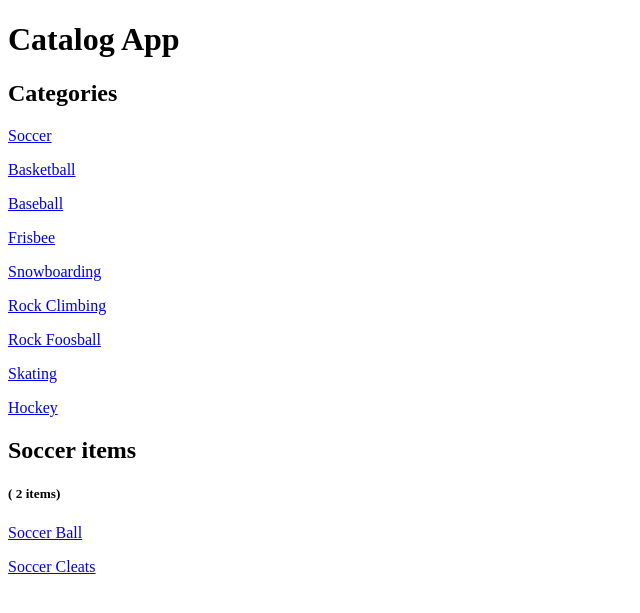
After one commit to arbidha/Item_Catalog, a Flask app: page /catalog/Soccer/items in a window 1280 px wide. The commit adds this page. Shown: the top 613 px of the page, without its empty margins (0-640 px from the left). Run offline with Flask 2, Linux system fonts and the light colour scheme.

Commit message:
Added CatalogList.html and categoryItem.html

```diff
--- a/Demodatawithuser.py
+++ b/Demodatawithuser.py
@@ -26,7 +26,7 @@ session.add(User1)
 session.commit()
 
 # Category Soccer
-category1 = Category(user_id=1, name="Scoccer")
+category1 = Category(user_id=1, name="Soccer")
 
 session.add(category1)
 session.commit()
@@ -44,7 +44,7 @@ Item1 = CategoryItem(user_id=1, title="Soccer Cleats", description="A Flyknit up
 session.add(Item1)
 session.commit()
 
-print "Scoccer added"
+print "Soccer added"
 
 # Category Basketball
 category2 = Category(user_id=1, name="Basketball")
--- a/application.py
+++ b/application.py
@@ -13,8 +13,10 @@ Base.metadata.bind = engine
 DBSession = sessionmaker(bind=engine)
 session = DBSession()
 
+# ---------------------------------------------------------
+# Function shows all catalog items including latest 5 item
+# ---------------------------------------------------------
 
-# Function shows all catalog items including latest items
 @app.route('/')
 @app.route('/catalog')
 def showCatalog():
@@ -23,13 +25,28 @@ def showCatalog():
     #return "This page will show all catalog items with latest added items"
     return render_template('catalog.html',category = category, latestItems = latestItems)
 
+# ---------------------------------------------------------
 # Function shows all items in a specific category
-@app.route('/catalog/<int:category_id>/items')
-def showCategoryItem(category_id):
-    return "This page will display information about the seleted item from specific category"
-    #return render_template('categoryItem.html',category = category)
+# ---------------------------------------------------------
+
+@app.route('/catalog/<string:category_name>/items',methods =['GET','POST'])
+def showCategoryItem(category_name):
+    category = session.query(Category)
+    #category_name = category_name[0]
+    #print category_name
+    categoryId = session.query(Category).filter_by(name = category_name).one()
+    categoryid = categoryId.id
+    print categoryid
+    categoryItems = session.query(CategoryItem).filter_by(category_id = categoryid).all()
+    print categoryItems
+    categoryName = session.query(Category).filter_by(id = categoryid).one()
+    count = session.query(CategoryItem).filter_by(category_id = categoryid).count()
+    #return "This page will display information about the seleted item from specific category %s ", category_name
+    #return "categoryid"
+    return render_template('categoryItem.html',category = category, items = categoryItems , categoryName = categoryName, count = count)
 
 # Function shows specific information about that item
+#@app.route('/catalog/<string:category_name>/<int:category_id>/<int:item_id>')
 @app.route('/catalog/<int:category_id>/<int:item_id>')
 def showItem(category_id,item_id):
     return "this page will display information about a specific item"
--- /dev/null
+++ b/templates/catalogList.html
@@ -0,0 +1,4 @@
+<h2>Latest Items</h2>
+        {% for i in latestItems %}
+            <p>{{i.id}}  :   {{i.title}}   : ({{i.category.name}} ) </p>
+        {% endfor %}
--- /dev/null
+++ b/templates/categoryItem.html
@@ -0,0 +1,22 @@
+{% extends "main.html" %}
+{% block content %}
+
+
+    <h1>Catalog App</h1>
+        <h2>Categories</h2>
+        {% for c in category %}
+            <p><a href = "{{url_for('showCategoryItem',category_name = c.name)}}" >{{c.name}} </a></p>
+        {% endfor %}
+
+        {% if count != 0 %}
+        <h2>{{categoryName.name}} items </h2> <h5>( {{count}} items)</h5>
+            {% for i in items %}
+                <p> <a href="{{url_for('showItem',category_id = i.category_id ,item_id = i.id)}}"> {{i.title}} </a> </p>
+            {% endfor %}
+        {% else %}
+            <h2>{{categoryName.name}} items </h2>
+            <p>Currently you have no items</p>
+        {% endif %}
+
+
+{% endblock %}
```
Also changed, not shown: templates/catalog.html (+3 -5 lines), catalogitemwithusers.db.
